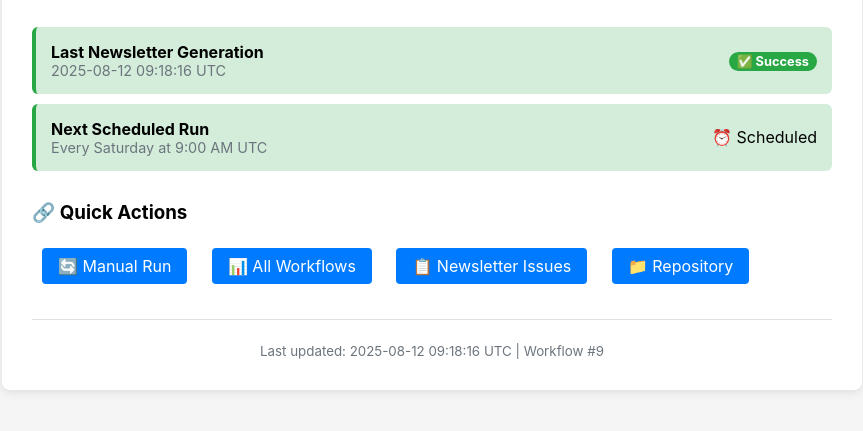
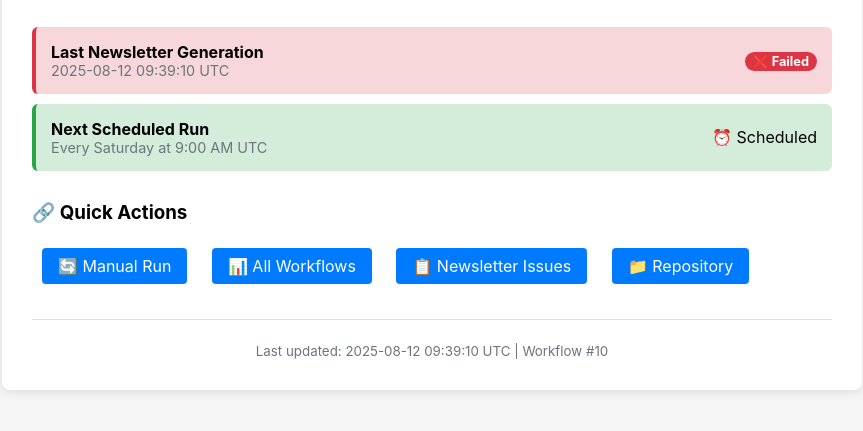
Before and after one commit to nycterent/thefilter, a plain HTML site: page index.html in a window 1280 px wide. Shown: the part 175-606 px from the top of the page, without its empty margins (208-1071 px from the left). Drawn offline with Linux system fonts and the light colour scheme.

Commit message:
deploy: d9cab02bbd45fc01686b688aa998dd86e40cf022

```diff
--- a/index.html
+++ b/index.html
@@ -27,14 +27,14 @@
             <p>Automated newsletter generation system</p>
         </div>
 
-        <div class="status success">
+        <div class="status failure">
             <div>
                 <strong>Last Newsletter Generation</strong>
-                <div class="timestamp">2025-08-12 09:18:16 UTC</div>
+                <div class="timestamp">2025-08-12 09:39:10 UTC</div>
             </div>
             <div>
-                <span class="badge success">
-                    ✅ Success
+                <span class="badge failure">
+                    ❌ Failed
                 </span>
             </div>
         </div>
@@ -56,7 +56,7 @@
         </div>
 
         <div style="margin-top: 30px; padding-top: 20px; border-top: 1px solid #dee2e6; text-align: center; color: #6c757d;">
-            <small>Last updated: 2025-08-12 09:18:16 UTC | Workflow #9</small>
+            <small>Last updated: 2025-08-12 09:39:10 UTC | Workflow #10</small>
         </div>
     </div>
 </body>
```
